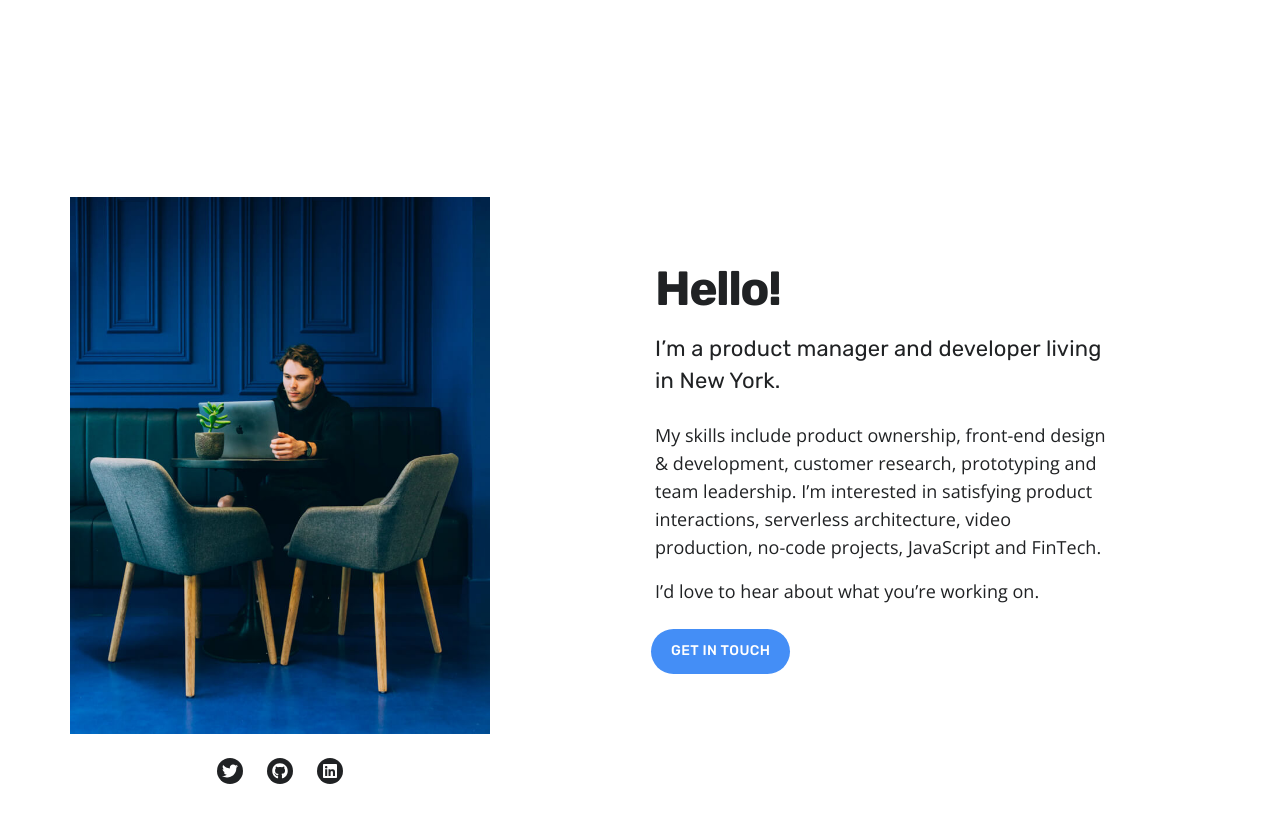
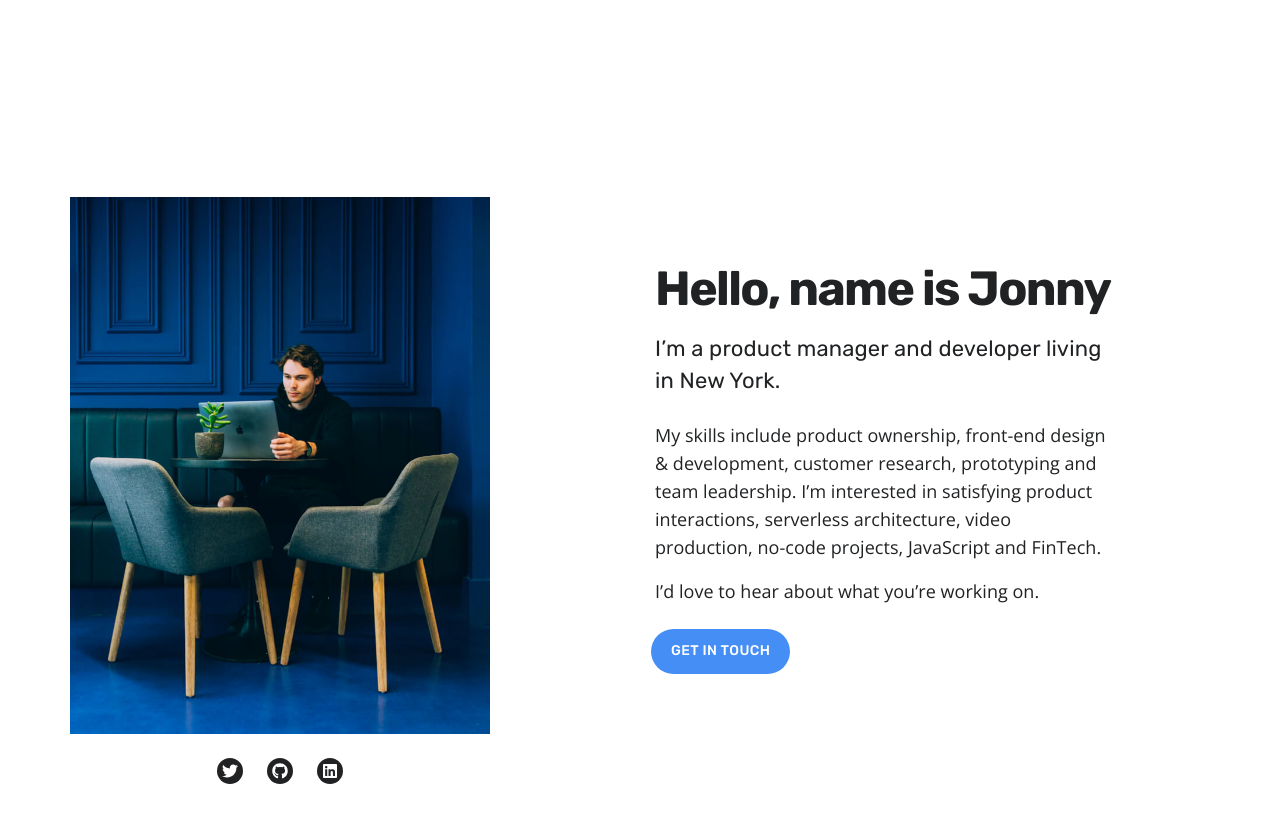
Before and after one commit to jonathanandrewsuk/jonathanandrewsuk.github.io, a Jekyll site: the page built from index.html, in a window 1280 px wide and 900 px high, scrolled down 500 px. Shown: the top 823 px of the window. Built offline with Jekyll 4.4.1, drawn with Linux system fonts in a browser that asks for light colours; nearby versions of some CDN libraries.

Commit message:
Update section__about.html

```diff
--- a/_includes/section__about.html
+++ b/_includes/section__about.html
@@ -11,7 +11,7 @@
     </div>
 
     <div class="about__content">
-      <h2 class="title">Hello!</h2>
+      <h2 class="title">Hello, name is Jonny</h2>
       <p class="subtitle subtitle--light">I’m a product manager and developer living in New York.</p>
 
       <p>My skills include product ownership, front-end design & development, customer research, prototyping and team leadership.
```
